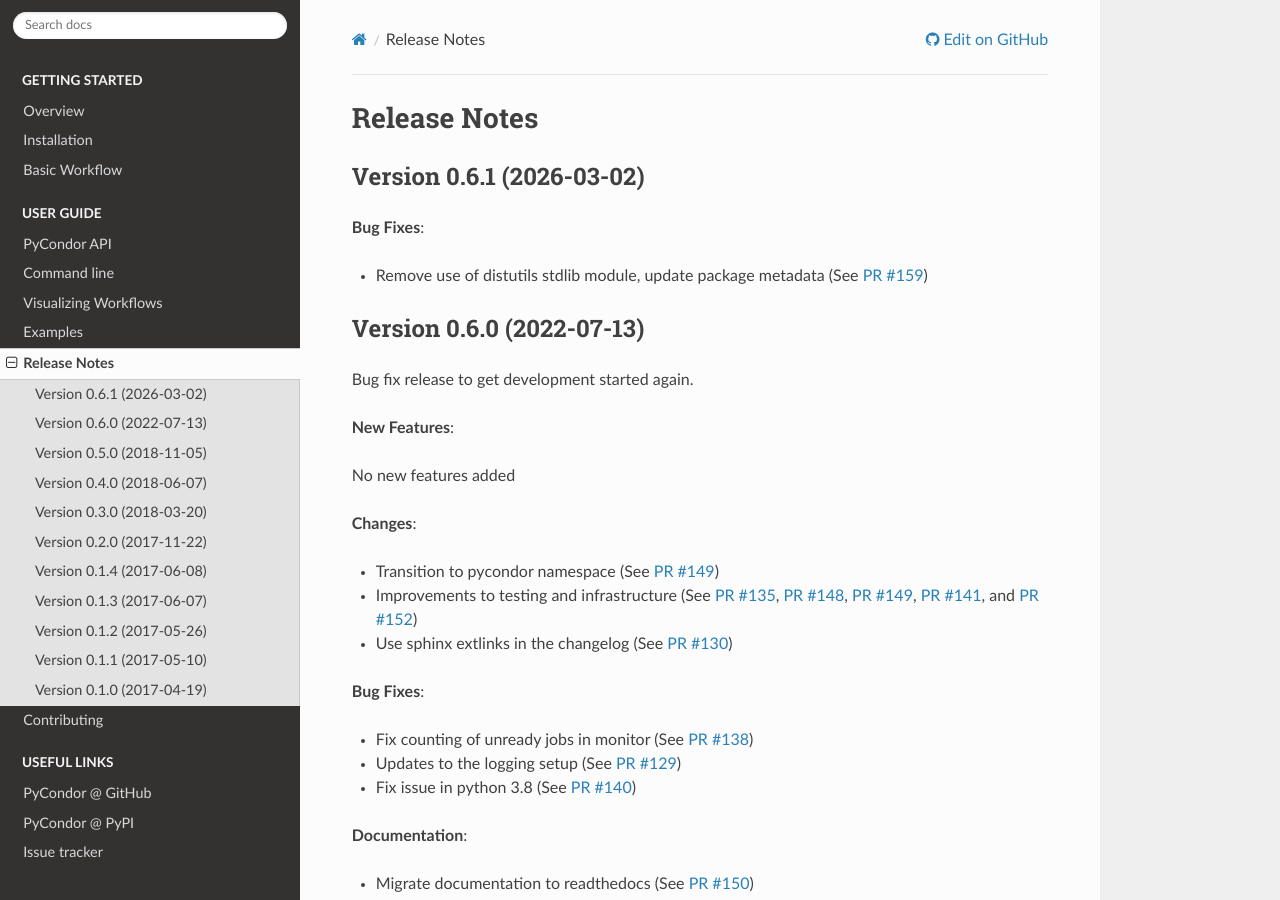
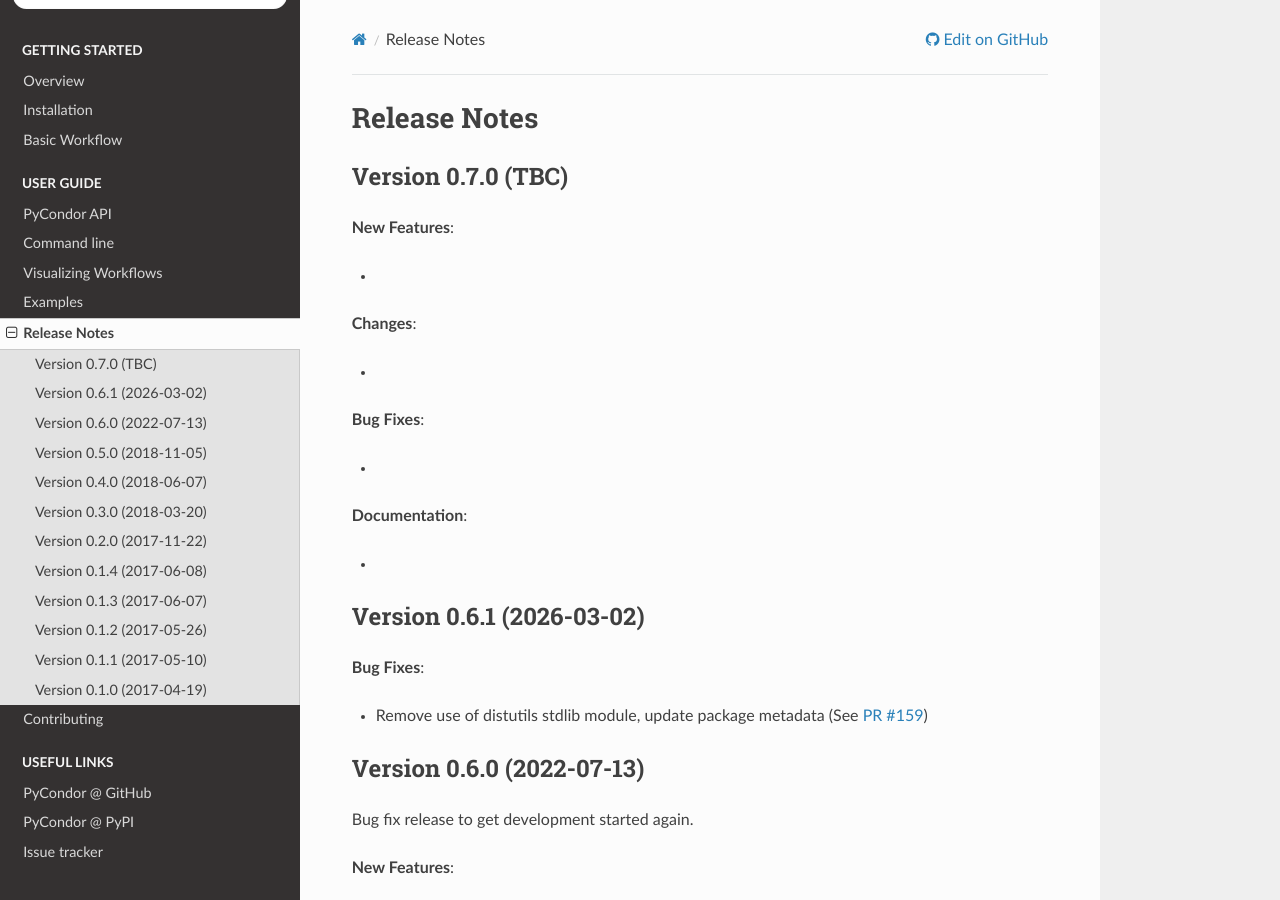
Before and after one commit to pycondor/pycondor, a Sphinx documentation site: the page built from docs/changelog.rst, in a window 1280 px wide and 900 px high. Built offline with Sphinx 7.4.7 and the Read the Docs theme 3.1.0, drawn with Linux system fonts in a browser that asks for light colours.

Commit message:
Bump version to 0.7.0.dev0 release

```diff
--- a/docs/changelog.rst
+++ b/docs/changelog.rst
@@ -5,6 +5,25 @@
 *************
 Release Notes
 *************
+
+Version 0.7.0 (TBC)
+-------------------
+
+**New Features**:
+
+-
+
+**Changes**:
+
+-
+
+**Bug Fixes**:
+
+-
+
+**Documentation**:
+
+-
 
 Version 0.6.1 (2026-03-02)
 --------------------------
--- a/pycondor/__version__.py
+++ b/pycondor/__version__.py
@@ -1,2 +1,2 @@
 
-__version__ = '0.6.1'
+__version__ = '0.7.0dev0'
```
